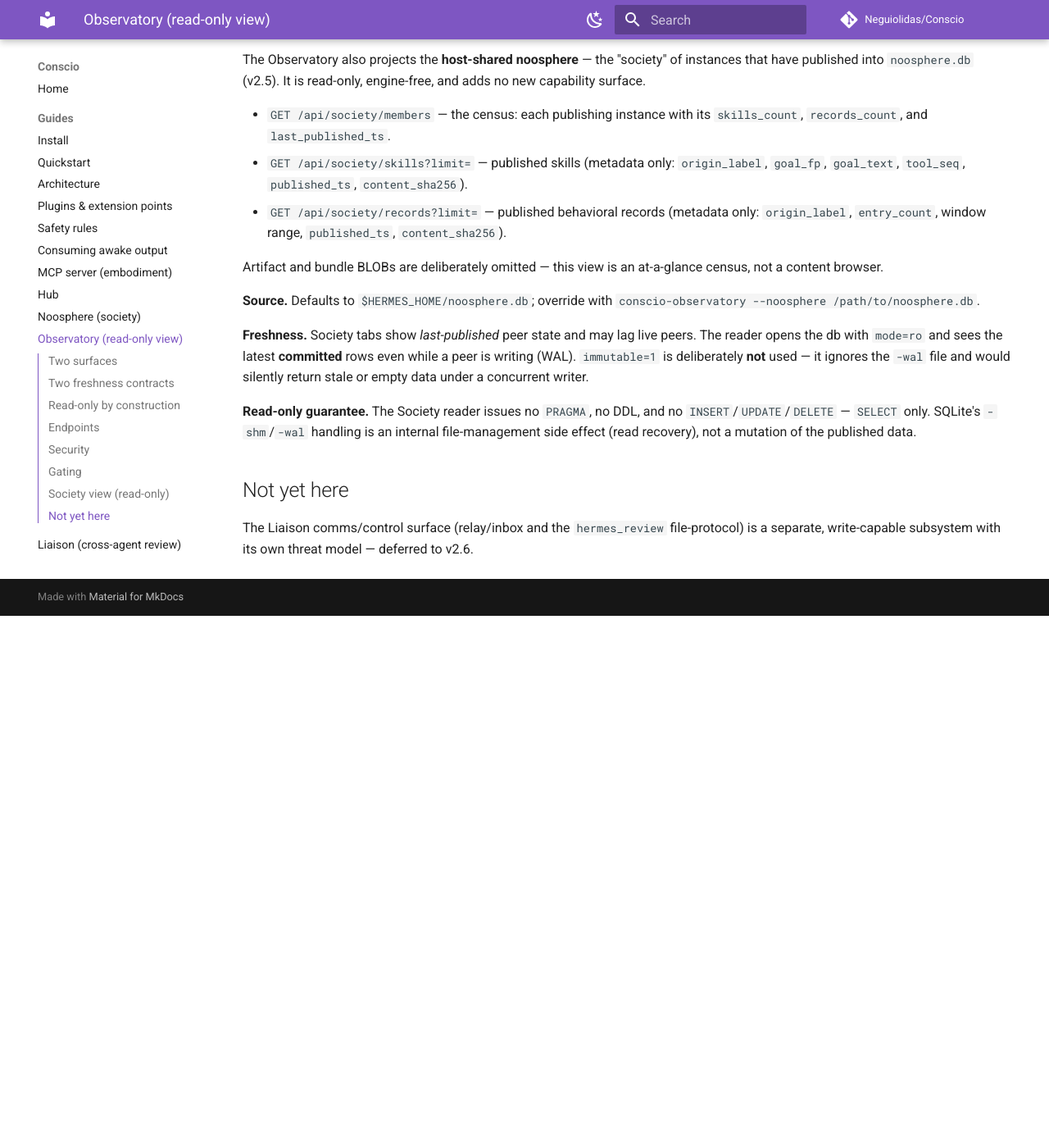
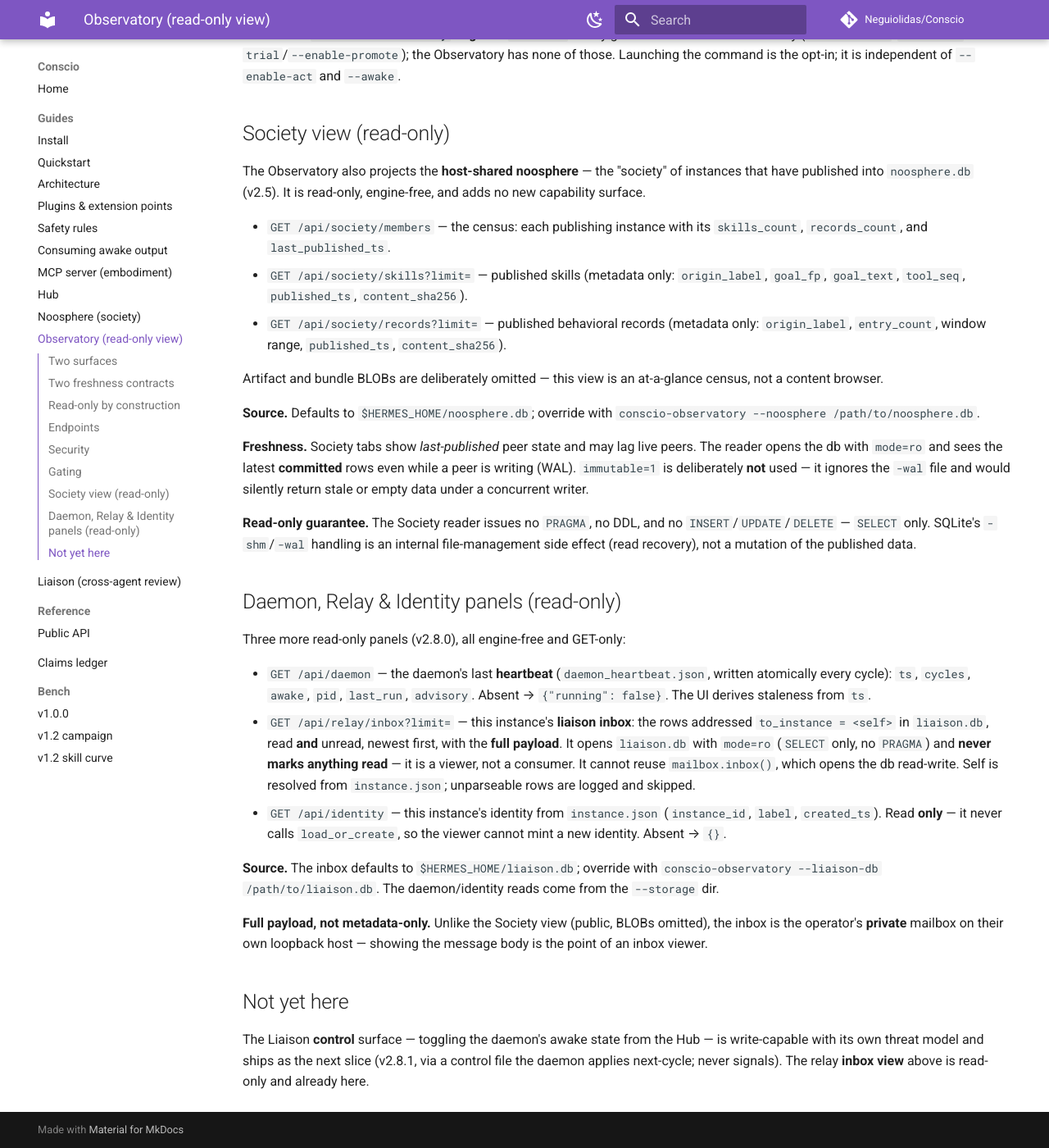
Before and after one commit to Neguiolidas/Conscio, an MkDocs documentation site: the page built from docs/guides/observatory.md, in a window 1280 px wide and 1400 px high, scrolled down 1990 px. Shown: the whole window at 82% size. Built offline with MkDocs 1.6.1 and Material for MkDocs 9.7.7, drawn with Linux system fonts in a browser that asks for light colours; comment, search, counter and statistics services are not loaded; before the commit the page ends 2741 px from its top, so only the background shows below that; some of the changed text lies outside the part shown.

Commit message:
docs: v2.8.0 version + CHANGELOG + CLAIMS #60 + observatory guide [v2.8.0]
Co-Authored-By: Claude Opus 4.8 <noreply@anthropic.com>

```diff
--- a/conscio/__init__.py
+++ b/conscio/__init__.py
@@ -6,7 +6,7 @@ and goal generation. Adapts behavior based on the underlying model's
 context window size.
 """
 
-__version__ = "2.7.1"
+__version__ = "2.8.0"
 __author__ = "Neguiolidas / Neguitech"
 
 from .engine import ConsciousnessEngine
--- a/docs/guides/observatory.md
+++ b/docs/guides/observatory.md
@@ -41,12 +41,15 @@ conscio-observatory --storage DIR [--host 127.0.0.1] [--port 8788] [--token TOK]
 
 | Endpoint | Returns |
 |---|---|
-| `GET /api/health` | `{ok, version, storage, noosphere, token_required}` |
+| `GET /api/health` | `{ok, version, storage, noosphere, liaison, token_required}` |
 | `GET /api/events?type=&category=&since=&limit=` | recent events (newest first) |
 | `GET /api/actions?status=&limit=` | ledger rows (newest first) |
 | `GET /api/skills?limit=` | learned skills |
 | `GET /api/goals` | active goals (from `goals.json`) |
 | `GET /api/state` | last state snapshot (from `state_summary.json`) |
+| `GET /api/daemon` | daemon liveness (from `daemon_heartbeat.json`) — see [panels](#daemon-relay-identity-panels-read-only) |
+| `GET /api/relay/inbox?limit=` | this instance's liaison inbox (full payload) |
+| `GET /api/identity` | this instance's identity (from `instance.json`) |
 | `GET /api/society/members` | the noosphere census (see [Society view](#society-view-read-only)) |
 | `GET /api/society/skills?limit=` | published skills (metadata only) |
 | `GET /api/society/records?limit=` | published behavioral records (metadata only) |
@@ -103,8 +106,35 @@ under a concurrent writer.
 an internal file-management side effect (read recovery), not a mutation of the
 published data.
 
+## Daemon, Relay & Identity panels (read-only)
+
+Three more read-only panels (v2.8.0), all engine-free and GET-only:
+
+- `GET /api/daemon` — the daemon's last **heartbeat** (`daemon_heartbeat.json`,
+  written atomically every cycle): `ts`, `cycles`, `awake`, `pid`, `last_run`,
+  `advisory`. Absent → `{"running": false}`. The UI derives staleness from `ts`.
+- `GET /api/relay/inbox?limit=` — this instance's **liaison inbox**: the rows
+  addressed `to_instance = <self>` in `liaison.db`, read **and** unread, newest
+  first, with the **full payload**. It opens `liaison.db` with `mode=ro`
+  (`SELECT` only, no `PRAGMA`) and **never marks anything read** — it is a
+  viewer, not a consumer. It cannot reuse `mailbox.inbox()`, which opens the db
+  read-write. Self is resolved from `instance.json`; unparseable rows are logged
+  and skipped.
+- `GET /api/identity` — this instance's identity from `instance.json`
+  (`instance_id`, `label`, `created_ts`). Read **only** — it never calls
+  `load_or_create`, so the viewer cannot mint a new identity. Absent → `{}`.
+
+**Source.** The inbox defaults to `$HERMES_HOME/liaison.db`; override with
+`conscio-observatory --liaison-db /path/to/liaison.db`. The daemon/identity reads
+come from the `--storage` dir.
+
+**Full payload, not metadata-only.** Unlike the Society view (public, BLOBs
+omitted), the inbox is the operator's **private** mailbox on their own loopback
+host — showing the message body is the point of an inbox viewer.
+
 ## Not yet here
 
-The Liaison comms/control surface (relay/inbox and the `hermes_review`
-file-protocol) is a separate, write-capable subsystem with its own threat
-model — deferred to v2.6.
+The Liaison **control** surface — toggling the daemon's awake state from the Hub
+— is write-capable with its own threat model and ships as the next slice
+(v2.8.1, via a control file the daemon applies next-cycle; never signals). The
+relay **inbox view** above is read-only and already here.
```
Also changed, not shown: CHANGELOG.md (+22 -0 lines), README.md (+3 -2 lines), docs/CLAIMS.md (+1 -0 lines).
